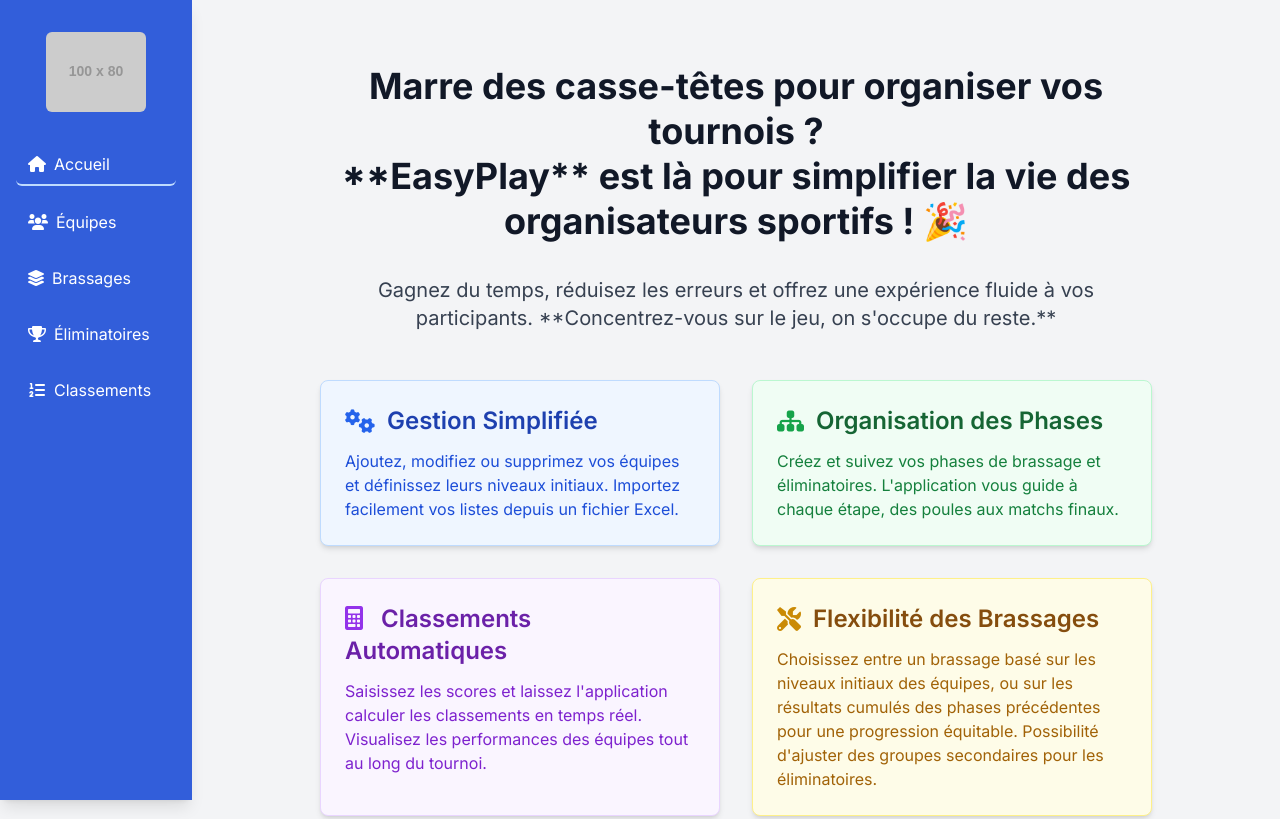
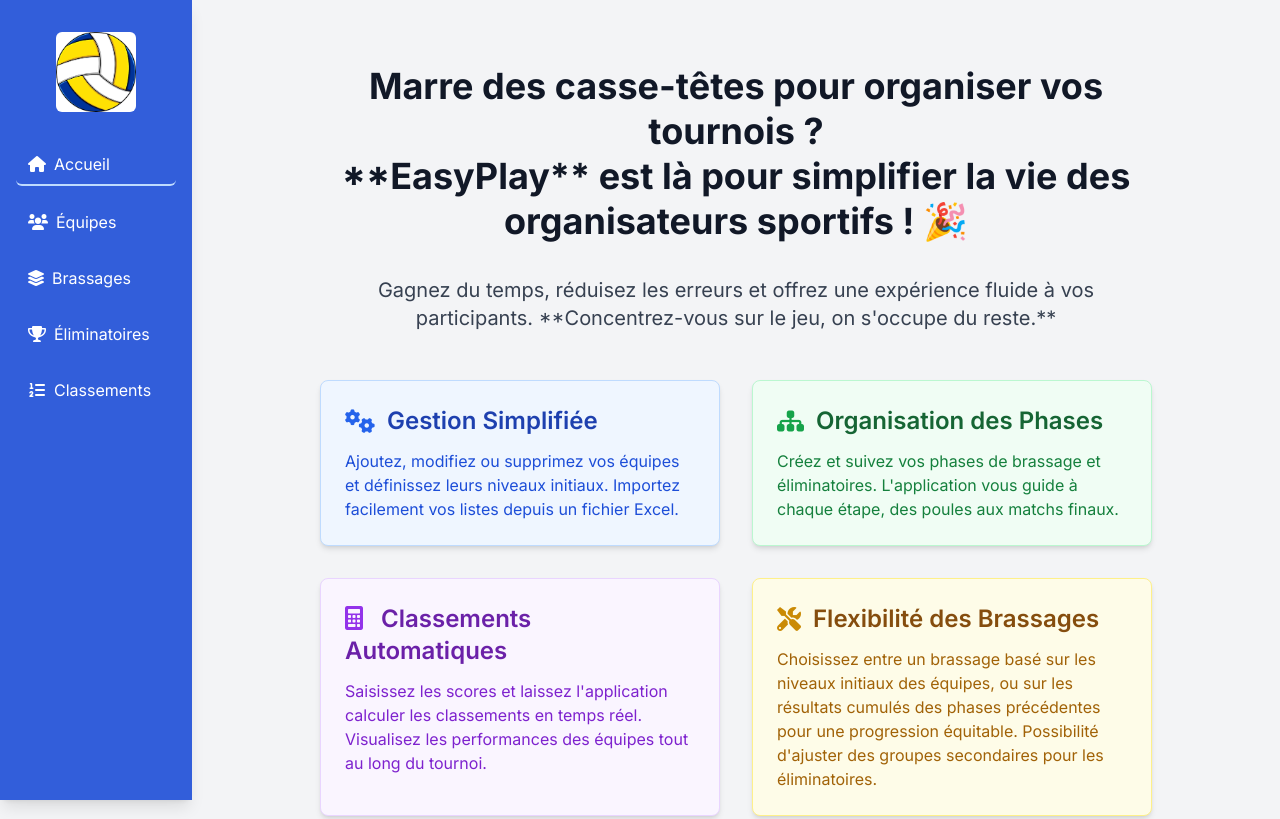
Before and after one commit to Massimedj/Easyplayapp, a plain HTML site: page index.html in a window 1280 px wide. Shown: the top 819 px of the page. Drawn offline with nearby package versions, Linux system fonts and the light colour scheme; placeholder pictures from the web are drawn by us.

Commit message:
Update index.html

```diff
--- a/index.html
+++ b/index.html
@@ -103,7 +103,7 @@
     <nav class="bg-blue-700/90 shadow-lg fixed top-0 left-0 h-screen w-48 z-10 transition-all duration-300 p-4 flex flex-col items-center">
         <!-- Emplacement du logo en haut de la barre de navigation -->
         <a href="#home" class="mb-8 mt-4">
-            <img src="../images/Logo_EsayPlay.png"
+            <img src="../Logo_EsayPlay.png"
                  alt="Logo EasyPlay"
                  class="h-20 w-auto rounded-md object-cover"
                  onerror="this.onerror=null;this.src='https://placehold.co/100x80/cccccc/333333?text=Logo';"
```
